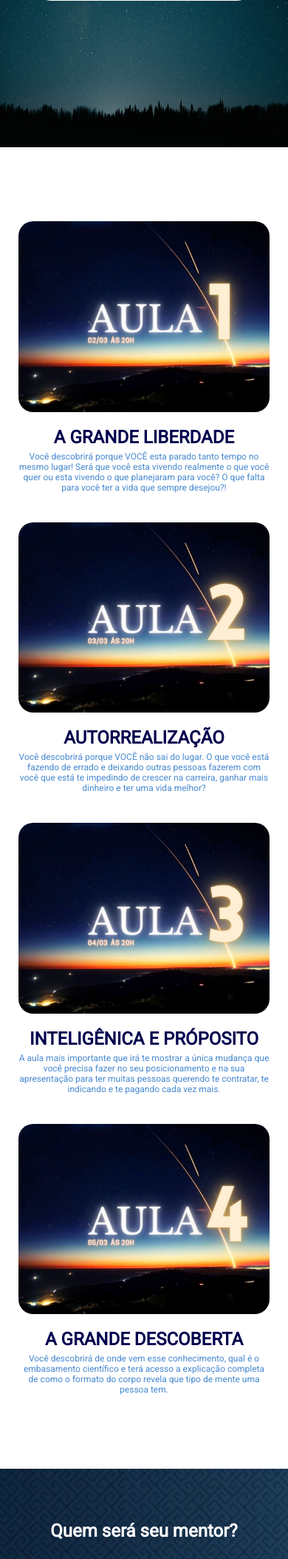
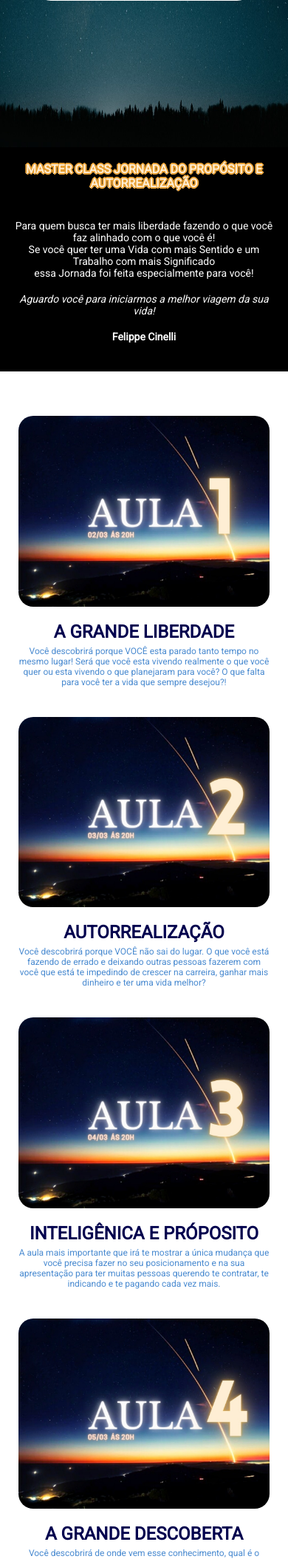
Before and after one commit to renanlimabl/sendEmailPHPAjax, a PHP site: page / in a window 390 px wide. Shown: the part 745-2852 px from the top of the page at 74% size. Run offline with PHP 8.4, Linux system fonts and the light colour scheme.

Commit message:
add algumas paradas

```diff
--- a/index.php
+++ b/index.php
@@ -56,6 +56,18 @@
     </div>
   </section>
   <section class="aulas">
+    <header>
+      <h1>MASTER CLASS JORNADA DO PROPÓSITO E AUTORREALIZAÇÃO</h1>
+      <p>Para quem busca ter mais liberdade fazendo o que você faz alinhado com o que você é!</p>
+      <p>Se você quer ter uma Vida com mais Sentido e um Trabalho com mais Significado</p>
+      <p>essa Jornada foi feita especialmente para você!</p>
+      <br />
+      <p><i>Aguardo você para iniciarmos a melhor viagem da sua vida!</i></p>
+      <br />
+      <p><b>Felippe Cinelli</b></p>
+      <br />
+
+    </header>
     <div class="container">
       <div class="aula">
         <div class="aula-item">
@@ -93,7 +105,6 @@
       <!-- <h1>SEU MENTOR:</h1> -->
     </div>
     <div class="felippe">
-      <h3>Quem será seu mentor?</h3>
       <img src="./assets/felippe2.png" alt="Professor">
       <div class="description">
         <p>Treinador da Mente Humana e Arquiteto da Alma.
--- a/style.css
+++ b/style.css
@@ -189,7 +189,32 @@ section.main {
 
 
 .aulas {
-  margin: 80px 0;
+  margin-bottom: 60px;
+}
+
+
+.aulas header {
+  width: 100%;
+  padding: 20px 0;
+  background: black;
+  display: flex;
+  flex-direction: column;
+  align-items: center;
+  justify-content: center;
+  margin-bottom: 40px;
+}
+
+
+.aulas header h1 {
+  font-size: 40px;
+  color: #ffeed4;
+  margin-bottom: 40px;
+  text-shadow: 2px 0 0 #e7a036, -2px 0 0 #e7a036, 0 2px 0 #e7a036, 0 -2px 0 #e7a036, 1px 1px #e7a036, -1px -1px 0 #e7a036, 1px -1px 0 #e7a036, -1px 1px 0 #fff;
+}
+
+.aulas header p {
+  color: #fff;
+  font-size: 22px;
 }
 
 .aulas .aula {
@@ -312,9 +337,6 @@ footer p {
   color: #fff;
 }
 
-.felippe > h3 {
-  display: none;
-}
 
 @media screen and (max-width: 768px) {
   .container {
@@ -353,15 +375,6 @@ footer p {
     height: auto;
     top: 0;
   }
-
-  .felippe > h3 {
-    display: block;
-    font-size: 24px;
-    color: #fff;
-    text-align: center;
-    margin-bottom: 20px;
-  }
-
 
   .felippe .description p {
     max-width: 300px;
@@ -447,6 +460,21 @@ footer p {
   .date {
     height: 30px;
   }
+
+  .aulas header {
+    text-align: center;
+  }
+
+  .aulas header h1 {
+    font-size: 16px;
+  }
+  .aulas header {
+    padding: 20px;
+  }
+
+  .aulas header p {
+    font-size: 14px;
+  }
 }
 
 
```
